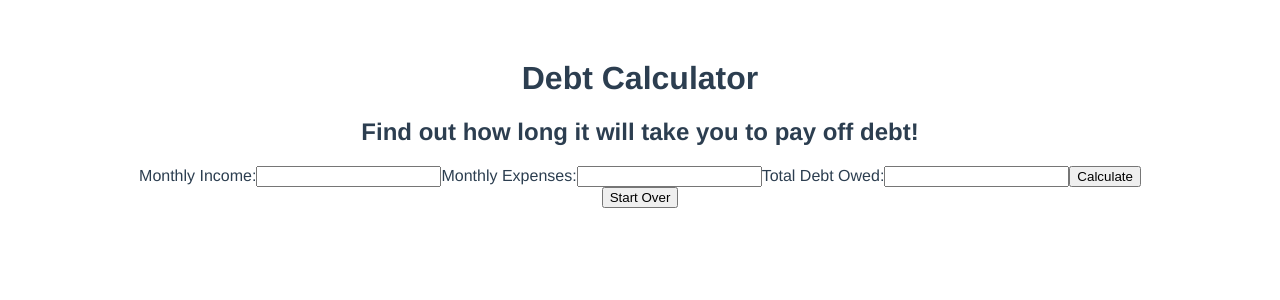
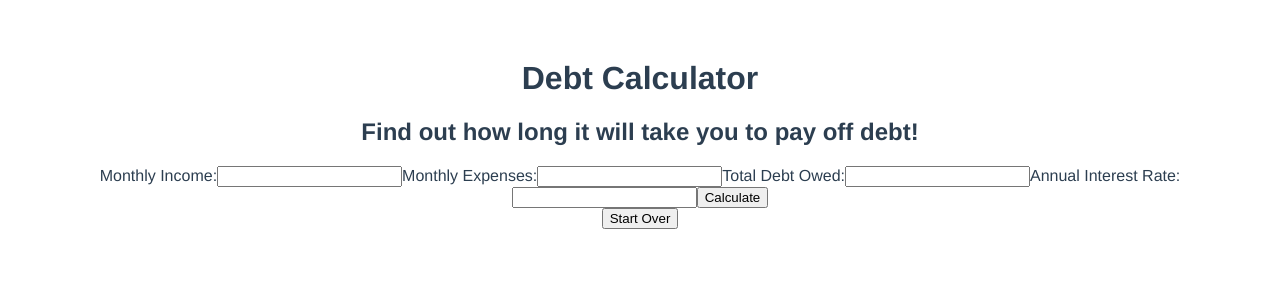
Before and after one commit to lyndic/debt-calculator, a Vue app: page / in a window 1280 px wide. Shown: the top 300 px of the page. Built offline with nearby package versions, Linux system fonts and the light colour scheme.

Commit message:
Add interest rate and parse result into float

```diff
--- a/src/components/Calculator.vue
+++ b/src/components/Calculator.vue
@@ -2,13 +2,15 @@
   <div>
     <h1>Debt Calculator</h1>
     <h2>Find out how long it will take you to pay off debt!</h2>
-    <form v-on:submit.prevent="calculate(income, expenses, owed)">
+    <form v-on:submit.prevent="calculate(income, expenses, owed, interest)">
       <label>Monthly Income:</label>
       <input v-model="income" type="number">
       <label>Monthly Expenses:</label>
       <input v-model="expenses" type="number">
       <label>Total Debt Owed:</label>
       <input v-model="owed" type="number">
+      <label>Annual Interest Rate:</label>
+      <input v-model="interest" type="number">
       <button type="submit">Calculate</button>
     </form>
     <div>{{result}}</div>
@@ -24,6 +26,7 @@ export default {
       income: null,
       expenses: null,
       owed: null,
+      interest: null,
       result: ''
     }
   },
@@ -31,11 +34,13 @@ export default {
     clear() {
       this.result = '';
     },
-    calculate(income, expenses, owed) {
+    calculate(income, expenses, owed, interest) {
       let payment = income - expenses;
-      let payoffTime = owed / payment;
+      let adjustedDebt = parseFloat(owed) + parseFloat(owed * (interest / 100))
+      console.log(adjustedDebt)
+      let payoffTime = adjustedDebt / payment;
       let conclusion = 'With the $' + payment + ' left over each month, it would take you ' +
-        payoffTime + ' months to pay off $' + owed;
+        payoffTime + ' months to pay off $' + owed + ' at a ' + interest + '% rate.';
       this.result = `${conclusion}`;
     }
   }
```
